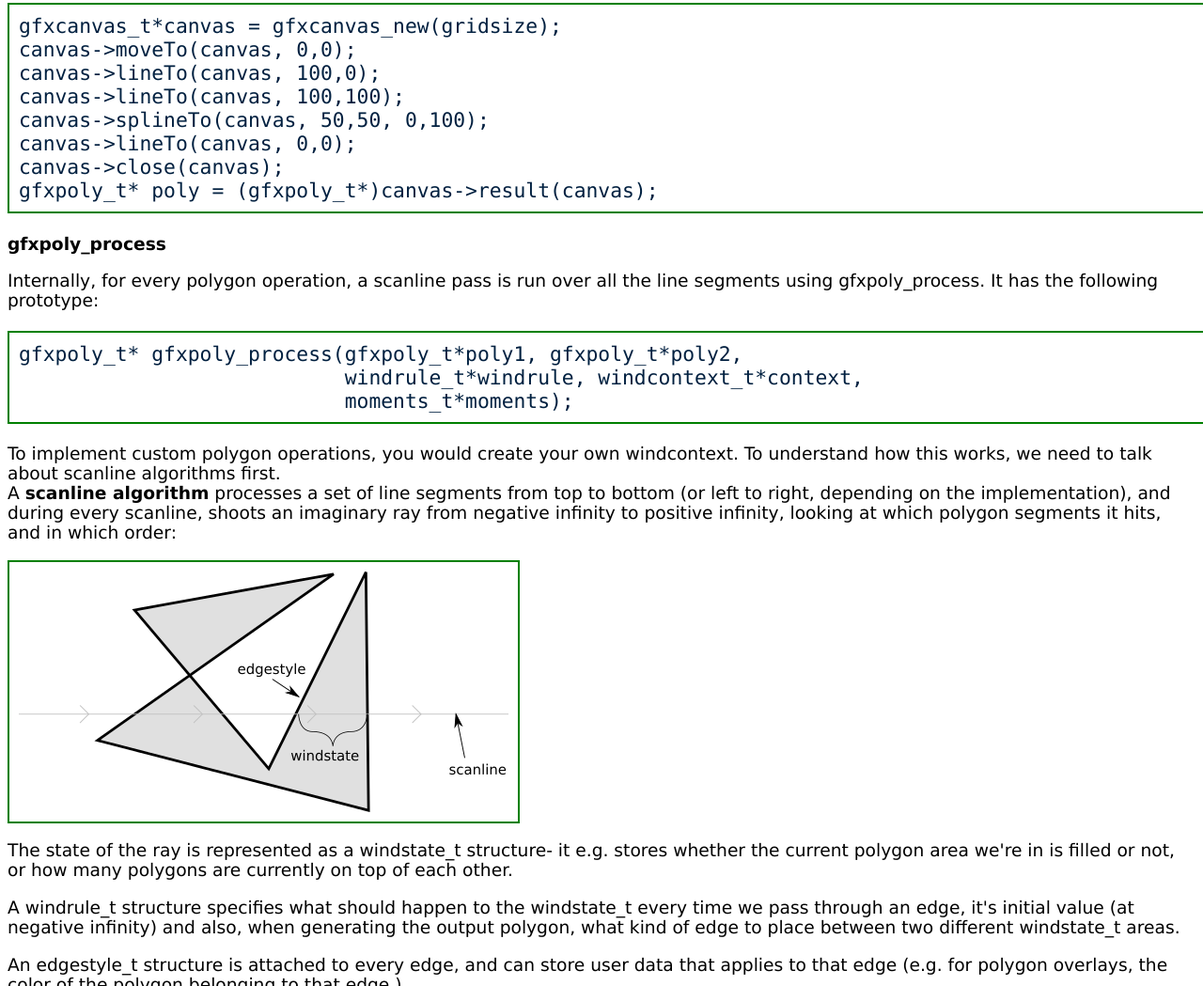
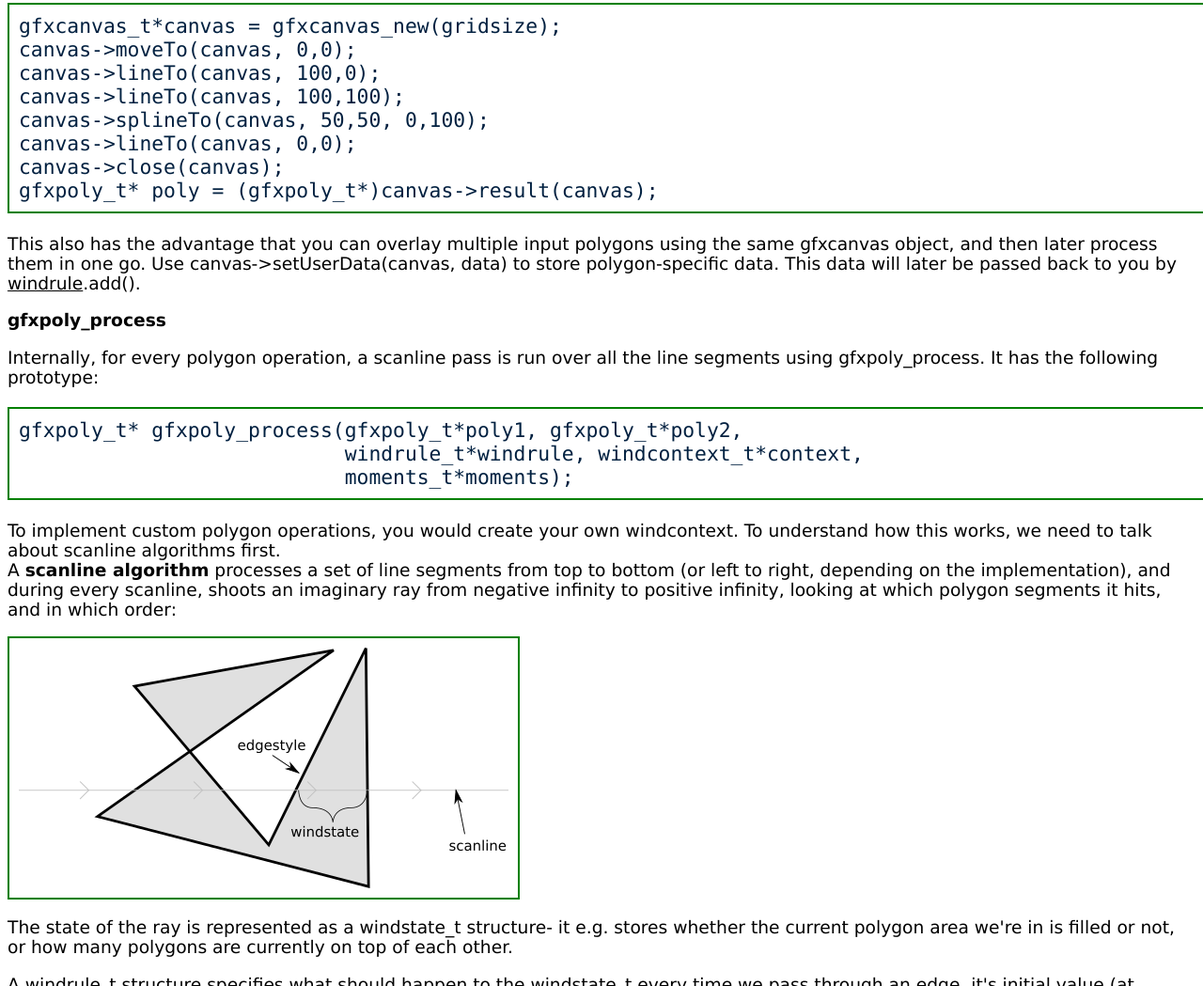
Before and after one commit to matthiaskramm/gfxpoly, a plain HTML site: page html/tutorial.html in a window 1280 px wide. Shown: the part 2897-3946 px from the top of the page at 94% size. Drawn offline with Linux system fonts and the light colour scheme.

Commit message:
added documentation about setUserData()

```diff
--- a/html/tutorial.html
+++ b/html/tutorial.html
@@ -191,6 +191,13 @@ canvas-&gt;close(canvas);
 gfxpoly_t* poly = (gfxpoly_t*)canvas-&gt;result(canvas);
 </pre>
 
+<p>
+This also has the advantage that you can overlay multiple input polygons using
+the same gfxcanvas object, and then later process them in one go.
+Use <tt>canvas-&gt;setUserData(canvas, data)</tt> to store polygon-specific data. This
+data will later be passed back to you by <a href="#windrule">windrule</a>.add().
+</p>
+
 <h3>gfxpoly_process</h3><a name="#gfxpoly_process"/>
 
 <p>
```
Also changed, not shown: html/index.html (+1 -0 lines).
